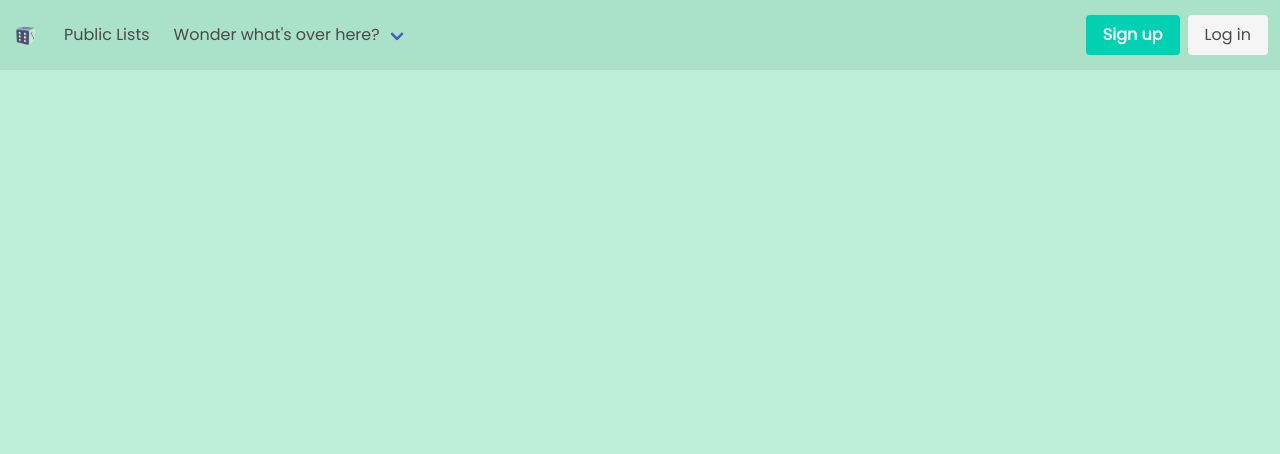
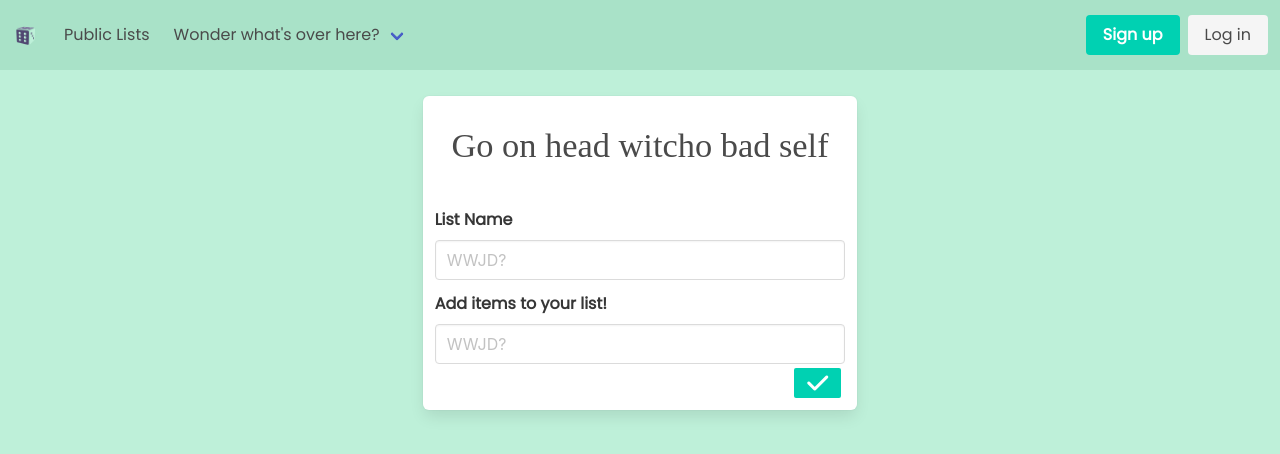
Before and after one commit to EyesackEl/the-ranDUMBizer, a React (Create React App) app in the folder client/: page /new-list in a window 1280 px wide. Shown: the top 454 px of the page. Built offline with nearby package versions, Linux system fonts and the light colour scheme; a web font is replaced by a local one.

Commit message:
started working on form for adding lists, also fixed a minor model error on server side

```diff
--- a/client/public/index.html
+++ b/client/public/index.html
@@ -13,10 +13,8 @@
     <link href="https://fonts.googleapis.com/css?family=Alumni+Sans+Pinstripe" rel="stylesheet">
     <!-- Font Awesome -->
 
-    <link
-    href="https://cdnjs.cloudflare.com/ajax/libs/font-awesome/6.0.0/css/all.min.css"
-    rel="stylesheet"
-    />
+    <script src="https://kit.fontawesome.com/2e8319e771.js" crossorigin="anonymous"></script>
+
     <!-- Google Fonts -->
     <link
     href="https://fonts.googleapis.com/css?family=Roboto:300,400,500,700&display=swap"
--- a/client/src/components/Container.jsx
+++ b/client/src/components/Container.jsx
@@ -8,7 +8,7 @@ import Home from './Home';
 import Problem from './Problem';
 import Login from './Login_Signup/Login';
 import Signup from './Login_Signup/Signup';
-
+import ListForm from './Listform';
 
 import '../style/style.css';
 
@@ -44,6 +44,7 @@ export default function Container() {
           <Route path='/login' element={<Login />} />
           <Route path='/signup' element={<Signup />} />
           <Route path='/waah' element={<Problem />} />
+          <Route path='/new-list' element={<ListForm />} />
           {/* <Route path='/list/:listId' element={<List />} /> */}
         </Routes>
       </main>
--- /dev/null
+++ b/client/src/components/Listform/index.jsx
@@ -0,0 +1,37 @@
+import React from 'react';
+import Auth from '../../utils/auth';
+
+export default function ListForm() {
+  return (
+    <div className='columns is-centered is-mobile'>
+      <div className=' mt-6 box column is-half-mobile is-half-tablet is-one-third-desktop'>
+        <h4 className='column block has-text-centered'>
+          Go on head witcho bad self
+        </h4>
+
+        <form action=''>
+          <div className='field'>
+            <label htmlFor='' className='label'>
+              List Name
+            </label>
+            <div className='control'>
+              <input class='input' type='text' placeholder='WWJD?' />
+            </div>
+          </div>
+
+          <div className='field'>
+            <label htmlFor='' className='label'>
+              Add items to your list!
+            </label>
+            <div className='control'>
+              <input class='input' type='text' placeholder='WWJD?' />
+              <button className='button is-small is-primary mt-1 mr-1 is-pulled-right'>
+                <i className='fas fa-2x fa-check'></i>
+              </button>
+            </div>
+          </div>
+        </form>
+      </div>
+    </div>
+  );
+}
```
Also changed, not shown: client/public/DICE.jpg (deleted), 1 other file (tests, documents, lock files or other folders).
